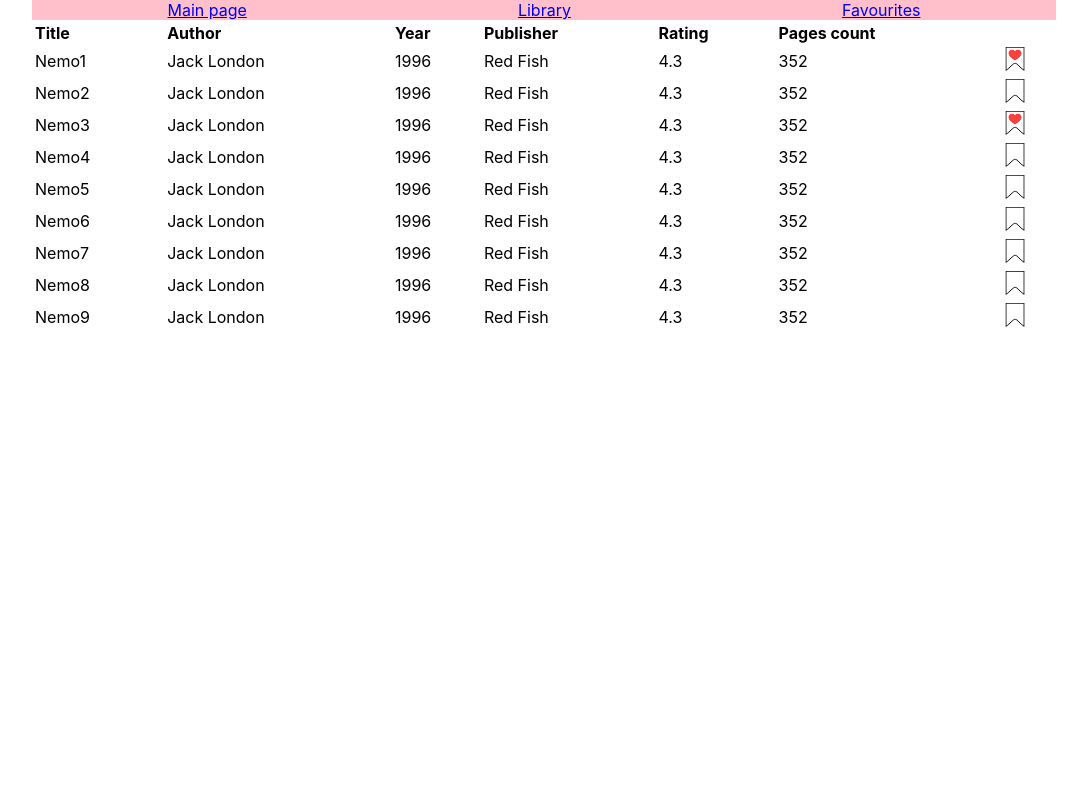
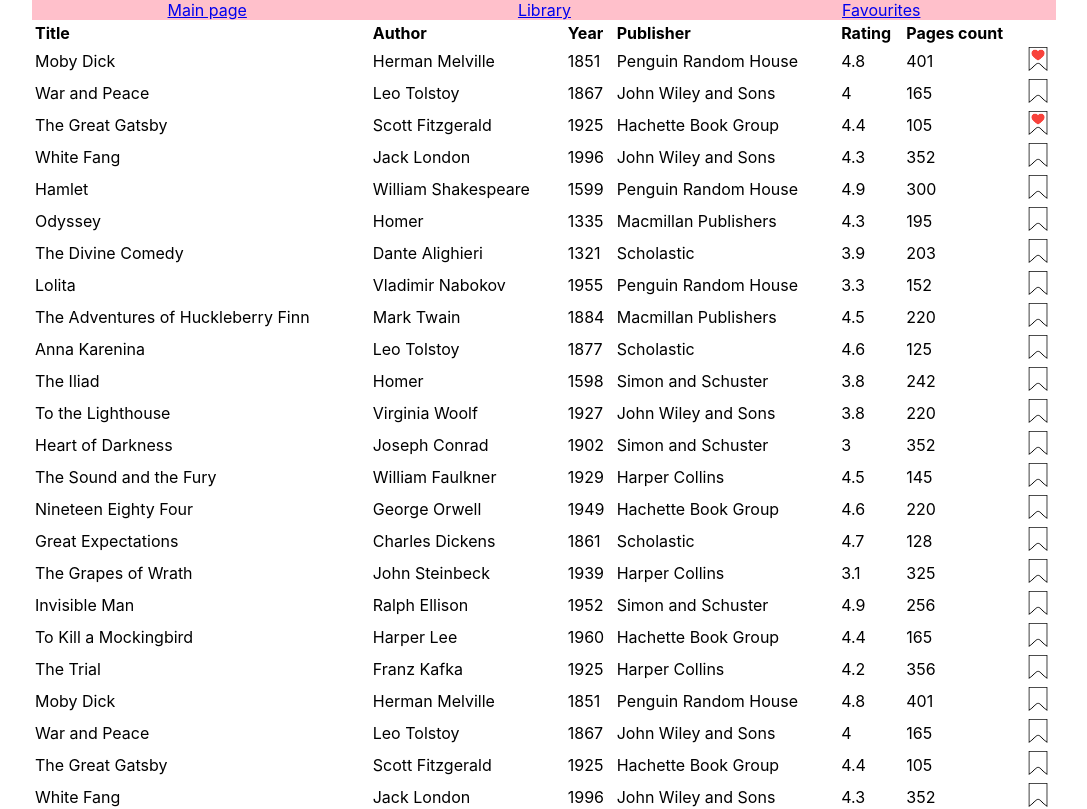
Before and after one commit to O-olex/books, a React (Create React App) app: page /Library in a window 1280 px wide. Shown: the top 809 px of the page, without its empty margins (96-1183 px from the left). Built offline with nearby package versions, Linux system fonts and the light colour scheme.

Commit message:
books library expanded

```diff
--- a/src/Components/Favourites/Favourites.jsx
+++ b/src/Components/Favourites/Favourites.jsx
@@ -2,6 +2,8 @@
 import state from "../../state/state";
 import { observer } from "mobx-react-lite";
 import c from "./Favourites.module.css";
+import save from "../../assets/images/save.png";
+import heart from "../../assets/images/heart.png";
 
 const Favourites = observer(() => {
 
@@ -37,6 +39,7 @@
                         <td>{book.publisher}</td>
                         <td>{book.rating}</td>
                         <td>{book.pages}</td>
+                        <td><img alt="delete from favourites" className={c.savePng} src={heart} onClick={() => {state.deleteFromFavourites(book.id)}}></img></td>
                     </tr>)}
             </tbody>
         </table>
--- a/src/Components/Favourites/Favourites.module.css
+++ b/src/Components/Favourites/Favourites.module.css
@@ -1,3 +1,6 @@
 .tableTitles{
     font-weight: bold;
 }
+.savePng{
+    width: 20px;
+}
--- a/src/Components/Library/Library.jsx
+++ b/src/Components/Library/Library.jsx
@@ -1,4 +1,4 @@
-import React, { useState } from "react";
+import React from "react";
 import state from "../../state/state";
 import { observer } from "mobx-react-lite";
 import c from "./Library.module.css";
@@ -31,8 +31,8 @@
                     <td>{book.rating}</td>
                     <td>{book.pages}</td>
                     <td>{isFavourite(book.id)
-                        ? <img className={c.savePng} src={heart} onClick={() => {state.deleteFromFavourites(book.id)}}></img>
-                        : <img className={c.savePng} src={save} onClick={() => {state.addToFavourites(book.id)}}></img>}
+                        ? <img alt="delete from favourites" className={c.savePng} src={heart} onClick={() => {state.deleteFromFavourites(book.id)}}></img>
+                        : <img alt="add to favourites" className={c.savePng} src={save} onClick={() => {state.addToFavourites(book.id)}}></img>}
                     </td>
                 </tr>)}
             </tbody>
--- a/src/state/state.js
+++ b/src/state/state.js
@@ -2,15 +2,46 @@
 
 class state {
     favourites = [1,3];
-    books = [{id: 1, title: 'Nemo1', author: 'Jack London', publisher: 'Red Fish', year: 1996, rating: 4.3, pages: 352,},
-        {id: 2, title: 'Nemo2', author: 'Jack London', publisher: 'Red Fish', year: 1996, rating: 4.3, pages: 352,},
-        {id: 3, title: 'Nemo3', author: 'Jack London', publisher: 'Red Fish', year: 1996, rating: 4.3, pages: 352,},
-        {id: 4, title: 'Nemo4', author: 'Jack London', publisher: 'Red Fish', year: 1996, rating: 4.3, pages: 352,},
-        {id: 5, title: 'Nemo5', author: 'Jack London', publisher: 'Red Fish', year: 1996, rating: 4.3, pages: 352,},
-        {id: 6, title: 'Nemo6', author: 'Jack London', publisher: 'Red Fish', year: 1996, rating: 4.3, pages: 352,},
-        {id: 7, title: 'Nemo7', author: 'Jack London', publisher: 'Red Fish', year: 1996, rating: 4.3, pages: 352,},
-        {id: 8, title: 'Nemo8', author: 'Jack London', publisher: 'Red Fish', year: 1996, rating: 4.3, pages: 352,},
-        {id: 9, title: 'Nemo9', author: 'Jack London', publisher: 'Red Fish', year: 1996, rating: 4.3, pages: 352,}]
+    books = [{id: 1, title: 'Moby Dick', author: 'Herman Melville', publisher: 'Penguin Random House', year: 1851, rating: 4.8, pages: 401,},
+        {id: 2, title: 'War and Peace', author: 'Leo Tolstoy', publisher: 'John Wiley and Sons', year: 1867, rating: 4.0, pages: 165,},
+        {id: 3, title: 'The Great Gatsby', author: 'Scott Fitzgerald', publisher: 'Hachette Book Group', year: 1925, rating: 4.4, pages: 105,},
+        {id: 4, title: 'White Fang', author: 'Jack London', publisher: 'John Wiley and Sons', year: 1996, rating: 4.3, pages: 352,},
+        {id: 5, title: 'Hamlet', author: 'William Shakespeare', publisher: 'Penguin Random House', year: 1599, rating: 4.9, pages: 300,},
+        {id: 6, title: 'Odyssey', author: 'Homer', publisher: 'Macmillan Publishers', year: 1335, rating: 4.3, pages: 195,},
+        {id: 7, title: 'The Divine Comedy', author: 'Dante Alighieri', publisher: 'Scholastic', year: 1321, rating: 3.9, pages: 203,},
+        {id: 8, title: 'Lolita', author: 'Vladimir Nabokov', publisher: 'Penguin Random House', year: 1955, rating: 3.3, pages: 152,},
+        {id: 9, title: 'The Adventures of Huckleberry Finn', author: 'Mark Twain', publisher: 'Macmillan Publishers', year: 1884, rating: 4.5, pages: 220,},
+        {id: 10, title: 'Anna Karenina', author: 'Leo Tolstoy', publisher: 'Scholastic', year: 1877, rating: 4.6, pages: 125,},
+        {id: 11, title: 'The Iliad', author: 'Homer', publisher: 'Simon and Schuster', year: 1598, rating: 3.8, pages: 242,},
+        {id: 12, title: 'To the Lighthouse', author: 'Virginia Woolf', publisher: 'John Wiley and Sons', year: 1927, rating: 3.8, pages: 220,},
+        {id: 13, title: 'Heart of Darkness', author: 'Joseph Conrad', publisher: 'Simon and Schuster', year: 1902, rating: 3.0, pages: 352,},
+        {id: 14, title: 'The Sound and the Fury', author: 'William Faulkner', publisher: 'Harper Collins', year: 1929, rating: 4.5, pages: 145,},
+        {id: 15, title: ' Nineteen Eighty Four', author: 'George Orwell', publisher: 'Hachette Book Group', year: 1949, rating: 4.6, pages: 220,},
+        {id: 16, title: 'Great Expectations', author: 'Charles Dickens', publisher: 'Scholastic', year: 1861, rating: 4.7, pages: 128,},
+        {id: 17, title: 'The Grapes of Wrath', author: 'John Steinbeck', publisher: 'Harper Collins', year: 1939, rating: 3.1, pages: 325,},
+        {id: 18, title: 'Invisible Man', author: 'Ralph Ellison', publisher: 'Simon and Schuster', year: 1952, rating: 4.9, pages: 256,},
+        {id: 19, title: 'To Kill a Mockingbird', author: 'Harper Lee', publisher: 'Hachette Book Group', year: 1960, rating: 4.4, pages: 165,},
+        {id: 20, title: 'The Trial', author: 'Franz Kafka', publisher: 'Harper Collins', year: 1925, rating: 4.2, pages: 356,},
+        {id: 21, title: 'Moby Dick', author: 'Herman Melville', publisher: 'Penguin Random House', year: 1851, rating: 4.8, pages: 401,},
+        {id: 22, title: 'War and Peace', author: 'Leo Tolstoy', publisher: 'John Wiley and Sons', year: 1867, rating: 4.0, pages: 165,},
+        {id: 23, title: 'The Great Gatsby', author: 'Scott Fitzgerald', publisher: 'Hachette Book Group', year: 1925, rating: 4.4, pages: 105,},
+        {id: 24, title: 'White Fang', author: 'Jack London', publisher: 'John Wiley and Sons', year: 1996, rating: 4.3, pages: 352,},
+        {id: 25, title: 'Hamlet', author: 'William Shakespeare', publisher: 'Penguin Random House', year: 1599, rating: 4.9, pages: 300,},
+        {id: 26, title: 'Odyssey', author: 'Homer', publisher: 'Macmillan Publishers', year: 1335, rating: 4.3, pages: 195,},
+        {id: 27, title: 'The Divine Comedy', author: 'Dante Alighieri', publisher: 'Scholastic', year: 1321, rating: 3.9, pages: 203,},
+        {id: 28, title: 'Lolita', author: 'Vladimir Nabokov', publisher: 'Penguin Random House', year: 1955, rating: 3.3, pages: 152,},
+        {id: 29, title: 'The Adventures of Huckleberry Finn', author: 'Mark Twain', publisher: 'Macmillan Publishers', year: 1884, rating: 4.5, pages: 220,},
+        {id: 30, title: 'Anna Karenina', author: 'Leo Tolstoy', publisher: 'Scholastic', year: 1877, rating: 4.6, pages: 125,},
+        {id: 31, title: 'The Iliad', author: 'Homer', publisher: 'Simon and Schuster', year: 1598, rating: 3.8, pages: 242,},
+        {id: 32, title: 'To the Lighthouse', author: 'Virginia Woolf', publisher: 'John Wiley and Sons', year: 1927, rating: 3.8, pages: 220,},
+        {id: 33, title: 'Heart of Darkness', author: 'Joseph Conrad', publisher: 'Simon and Schuster', year: 1902, rating: 3.0, pages: 352,},
+        {id: 34, title: 'The Sound and the Fury', author: 'William Faulkner', publisher: 'Harper Collins', year: 1929, rating: 4.5, pages: 145,},
+        {id: 35, title: ' Nineteen Eighty Four', author: 'George Orwell', publisher: 'Hachette Book Group', year: 1949, rating: 4.6, pages: 220,},
+        {id: 36, title: 'Great Expectations', author: 'Charles Dickens', publisher: 'Scholastic', year: 1861, rating: 4.7, pages: 128,},
+        {id: 37, title: 'The Grapes of Wrath', author: 'John Steinbeck', publisher: 'Harper Collins', year: 1939, rating: 3.1, pages: 325,},
+        {id: 38, title: 'Invisible Man', author: 'Ralph Ellison', publisher: 'Simon and Schuster', year: 1952, rating: 4.9, pages: 256,},
+        {id: 39, title: 'To Kill a Mockingbird', author: 'Harper Lee', publisher: 'Hachette Book Group', year: 1960, rating: 4.4, pages: 165,},
+        {id: 40, title: 'The Trial', author: 'Franz Kafka', publisher: 'Harper Collins', year: 1925, rating: 4.2, pages: 356,},]
 
     constructor() {
         makeAutoObservable(this)
```
